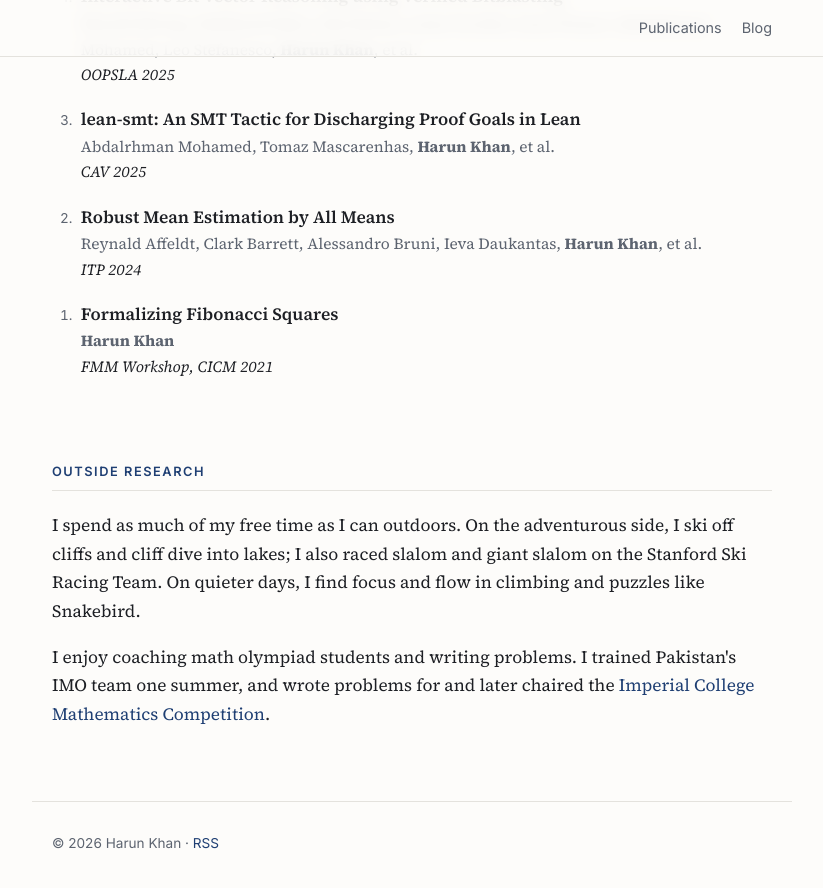
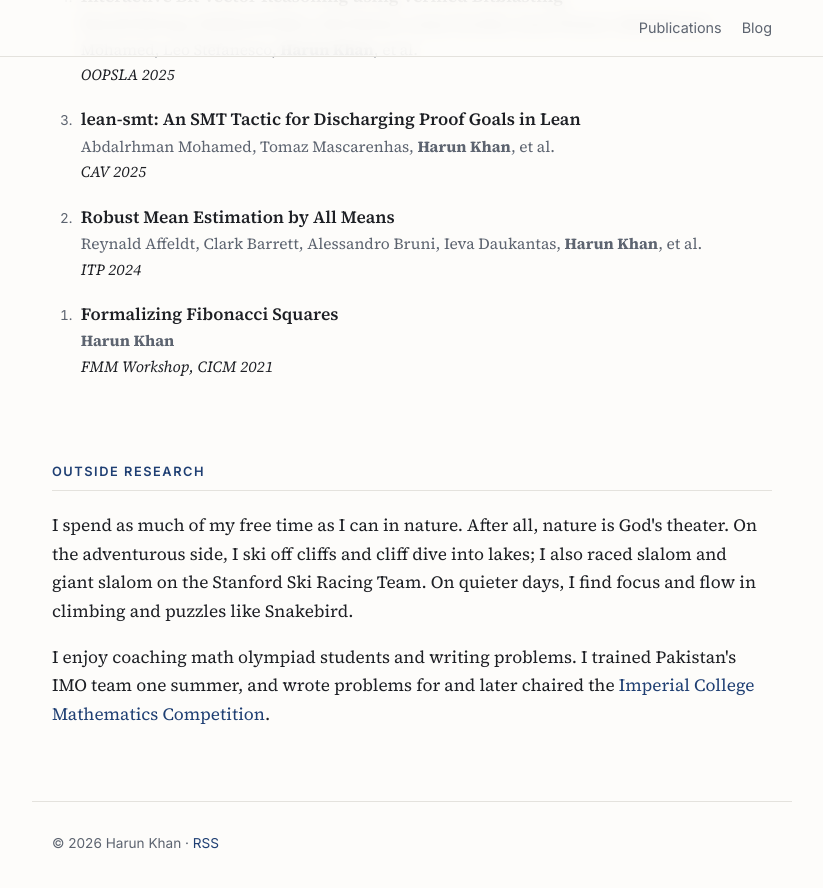
Before and after one commit to harunk-dev/website, a Jekyll site: the page built from index.html, in a window 1280 px wide and 900 px high, scrolled down 1166 px. Shown: the top 888 px of the window, without its empty margins (228-1051 px from the left). Built offline with Jekyll 4.4.1, drawn with Linux system fonts in a browser that asks for light colours.

Commit message:
Update Outside Research wording
Co-Authored-By: Claude Opus 5.5 <noreply@anthropic.com>
Claude-Session: https://claude.ai/code/session_01734RpCjVag34boEXhMytMG

```diff
--- a/index.html
+++ b/index.html
@@ -77,9 +77,9 @@ layout: default
 
     <section id="outside">
       <h2>Outside Research</h2>
-      <p>I spend as much of my free time as I can outdoors. On the adventurous side, I ski off cliffs and cliff dive into
-        lakes; I also raced slalom and giant slalom on the Stanford Ski Racing Team. On quieter days, I find focus and flow
-        in climbing and puzzles like Snakebird.</p>
+      <p>I spend as much of my free time as I can in nature. After all, nature is God's theater. On the adventurous side,
+        I ski off cliffs and cliff dive into lakes; I also raced slalom and giant slalom on the Stanford Ski Racing Team.
+        On quieter days, I find focus and flow in climbing and puzzles like Snakebird.</p>
       <p>I enjoy coaching math olympiad students and writing problems. I trained Pakistan's IMO team one summer, and wrote problems
         for and later chaired the <a href="https://icmathscomp.org/">Imperial College Mathematics Competition</a>.</p>
     </section>
```
